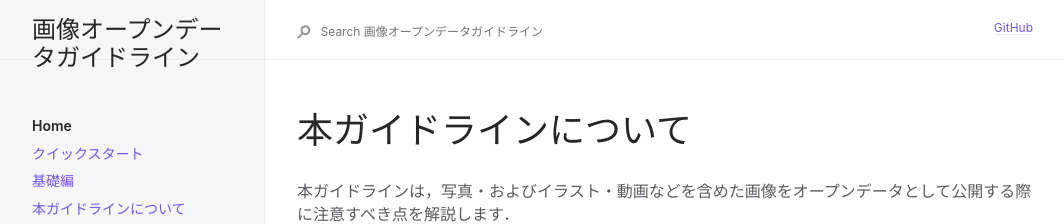
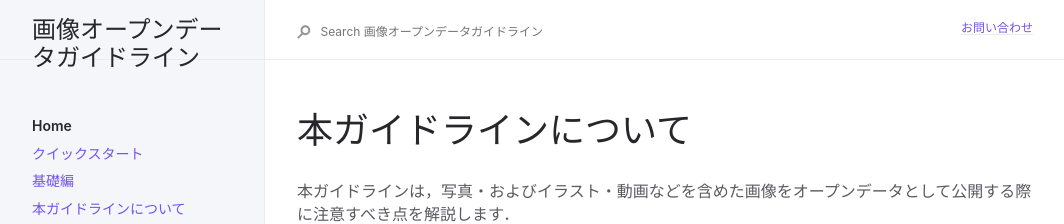
Before and after one commit to ayane0321/image-opendata-guide, a Jekyll site: the page built from index.md, in a window 1280 px wide. Shown: the top 224 px of the page, without its empty margins (91-1155 px from the left). Built offline with Jekyll 4.4.1, drawn with Linux system fonts in a browser that asks for light colours.

```diff
--- a/_config.yml
+++ b/_config.yml
@@ -11,8 +11,8 @@ search_enabled: true
 
 # Aux links for the upper right navigation
 aux_links:
-  "GitHub":
-    - "//github.com/ayane0321/image-opendata-guide"
+  "お問い合わせ":
+    - "//github.com/ayane0321/image-opendata-guide/issues"
 
 # Color scheme currently only supports "dark" or nil (default)
 color_scheme: nil
```
